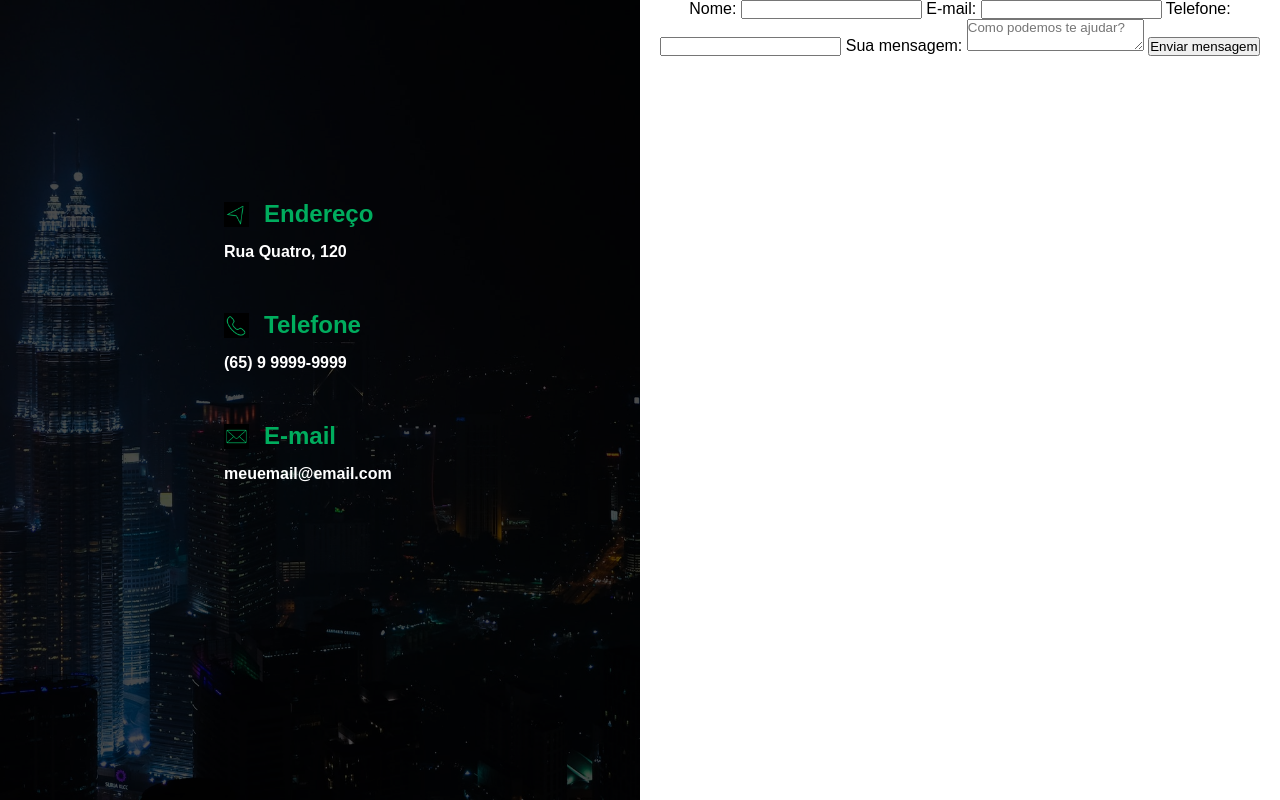
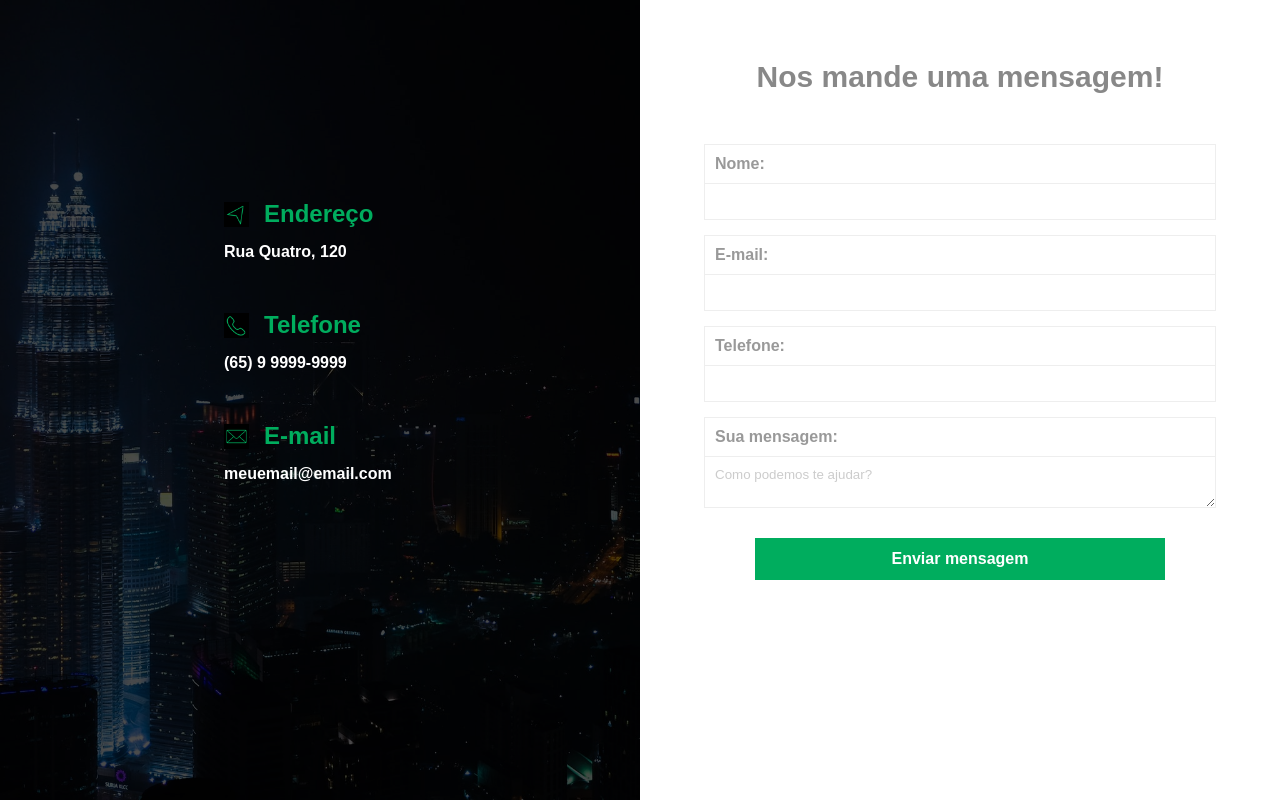
Before and after one commit to karinasasaki/Pagina-de-contato, a plain HTML site: page index.html in a window 1280 px wide. Drawn offline with Linux system fonts and the light colour scheme.

Commit message:
Estilização do formulário com CSS

```diff
--- a/css/styles.css
+++ b/css/styles.css
@@ -38,21 +38,78 @@ body{
     text-align: left;
 }
 
-h2{
+.address-container h2{
     color: #00AD5E;
     margin-bottom: 15px;
     position: relative;
     padding-left: 40px;
 }
 
-p{
+.address-container p{
     font-weight: bold;
     margin-bottom: 50px;
 }
 
-img{
+.address-container img{
     position: absolute;
     top: 2px;
     left: 0;
     height: 25px;
 }
+
+.form-container{
+    padding-top: 60px;
+}
+
+.form-container h2{
+    color: #888;
+    margin-bottom: 50px;
+    font-size: 30px;
+}
+
+form{
+    width: 80%;
+    margin-left: auto;
+    margin-right: auto;
+    text-align: left;
+}
+
+form label, form input, form textarea{
+    display: block;
+    padding: 10px;
+    border: 1px solid #EEE;
+    width: 100%;
+    color: #AAA;
+}
+
+form label{
+    color: #999;
+    font-weight: bold;
+    border-bottom: none;
+}
+
+form input{
+    margin-bottom: 15px;
+}
+
+form input::placeholder, form textarea::placeholder{
+    color: #CCC;
+}
+
+form input[type=submit]{
+    background-color: #00AD5E;
+    color: #FFF;
+    font-size: 16px;
+    font-weight: bold;
+    cursor: pointer;
+    width: 80%;
+    margin: 30px auto;
+    border: 2px solid transparent;
+    transition: 0.5s;
+}
+
+form input[type=submit]:hover{
+    border-color: #00AD5E;
+    color: #00AD5E;
+    background-color: #FFF;
+}
--- a/index.html
+++ b/index.html
@@ -18,6 +18,7 @@
             </div>
         </div>
         <div class="form-container">
+            <h2>Nos mande uma mensagem!</h2>
             <form>
                 <label for="name">Nome:</label>
                 <input type="text" name="name">
```
